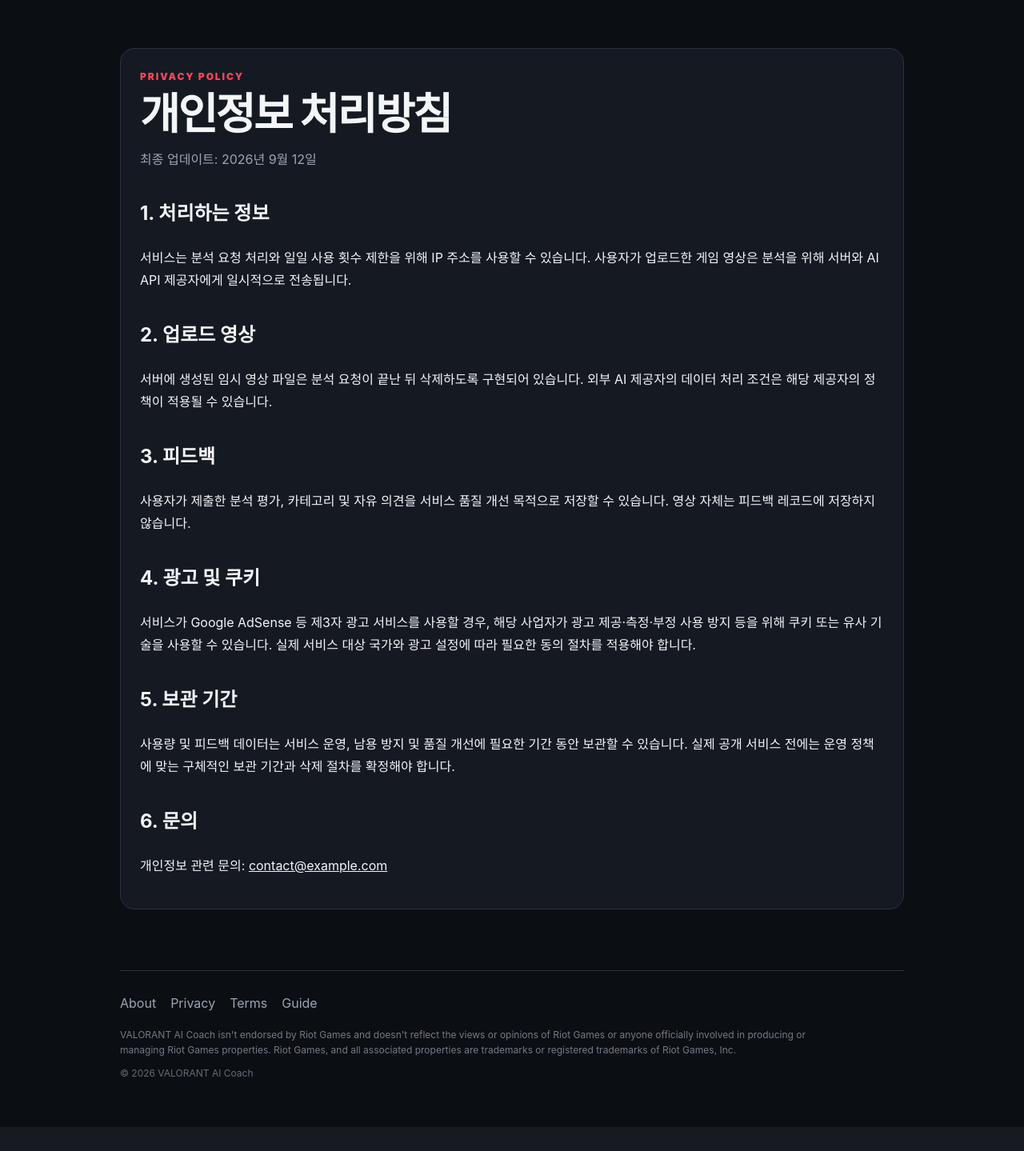
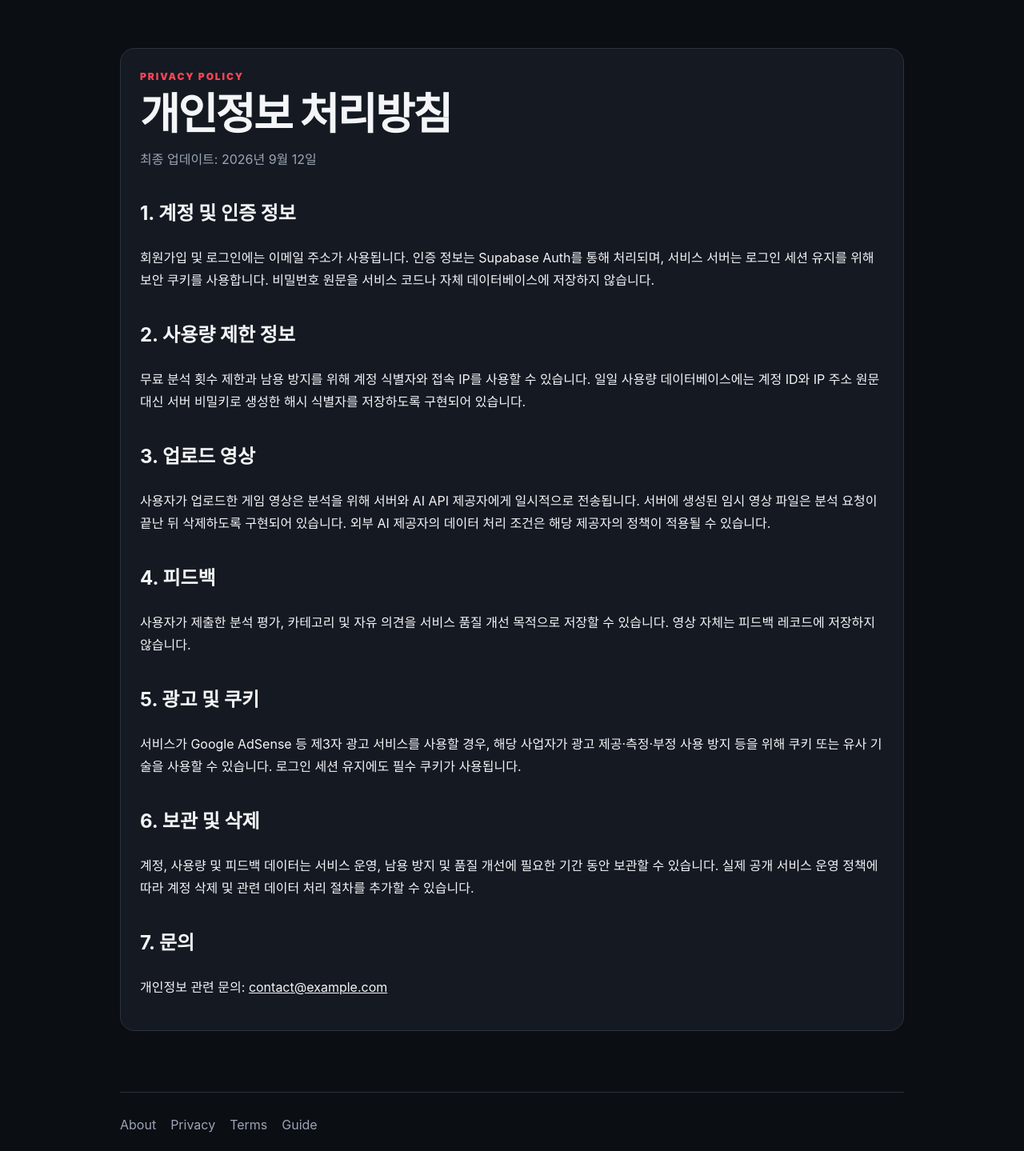
Before and after one commit to daon082312/valorant_ai_web_feedback_ads, a FastAPI app: page /privacy in a window 1280 px wide. Shown: the part 62-1501 px from the top of the page at 80% size. Before the commit the page ends 1471 px from the top, so only its background shows below. Run offline with FastAPI, Linux system fonts and the light colour scheme.

Commit message:
Update privacy policy for authentication and usage limits

```diff
--- a/valorant_ai_public_ads_FLAT/templates/privacy.html
+++ b/valorant_ai_public_ads_FLAT/templates/privacy.html
@@ -6,22 +6,25 @@
     <h1>개인정보 처리방침</h1>
     <p class="muted">최종 업데이트: 2026년 9월 12일</p>
 
-    <h2>1. 처리하는 정보</h2>
-    <p>서비스는 분석 요청 처리와 일일 사용 횟수 제한을 위해 IP 주소를 사용할 수 있습니다. 사용자가 업로드한 게임 영상은 분석을 위해 서버와 AI API 제공자에게 일시적으로 전송됩니다.</p>
+    <h2>1. 계정 및 인증 정보</h2>
+    <p>회원가입 및 로그인에는 이메일 주소가 사용됩니다. 인증 정보는 Supabase Auth를 통해 처리되며, 서비스 서버는 로그인 세션 유지를 위해 보안 쿠키를 사용합니다. 비밀번호 원문을 서비스 코드나 자체 데이터베이스에 저장하지 않습니다.</p>
 
-    <h2>2. 업로드 영상</h2>
-    <p>서버에 생성된 임시 영상 파일은 분석 요청이 끝난 뒤 삭제하도록 구현되어 있습니다. 외부 AI 제공자의 데이터 처리 조건은 해당 제공자의 정책이 적용될 수 있습니다.</p>
+    <h2>2. 사용량 제한 정보</h2>
+    <p>무료 분석 횟수 제한과 남용 방지를 위해 계정 식별자와 접속 IP를 사용할 수 있습니다. 일일 사용량 데이터베이스에는 계정 ID와 IP 주소 원문 대신 서버 비밀키로 생성한 해시 식별자를 저장하도록 구현되어 있습니다.</p>
 
-    <h2>3. 피드백</h2>
+    <h2>3. 업로드 영상</h2>
+    <p>사용자가 업로드한 게임 영상은 분석을 위해 서버와 AI API 제공자에게 일시적으로 전송됩니다. 서버에 생성된 임시 영상 파일은 분석 요청이 끝난 뒤 삭제하도록 구현되어 있습니다. 외부 AI 제공자의 데이터 처리 조건은 해당 제공자의 정책이 적용될 수 있습니다.</p>
+
+    <h2>4. 피드백</h2>
     <p>사용자가 제출한 분석 평가, 카테고리 및 자유 의견을 서비스 품질 개선 목적으로 저장할 수 있습니다. 영상 자체는 피드백 레코드에 저장하지 않습니다.</p>
 
-    <h2>4. 광고 및 쿠키</h2>
-    <p>서비스가 Google AdSense 등 제3자 광고 서비스를 사용할 경우, 해당 사업자가 광고 제공·측정·부정 사용 방지 등을 위해 쿠키 또는 유사 기술을 사용할 수 있습니다. 실제 서비스 대상 국가와 광고 설정에 따라 필요한 동의 절차를 적용해야 합니다.</p>
+    <h2>5. 광고 및 쿠키</h2>
+    <p>서비스가 Google AdSense 등 제3자 광고 서비스를 사용할 경우, 해당 사업자가 광고 제공·측정·부정 사용 방지 등을 위해 쿠키 또는 유사 기술을 사용할 수 있습니다. 로그인 세션 유지에도 필수 쿠키가 사용됩니다.</p>
 
-    <h2>5. 보관 기간</h2>
-    <p>사용량 및 피드백 데이터는 서비스 운영, 남용 방지 및 품질 개선에 필요한 기간 동안 보관할 수 있습니다. 실제 공개 서비스 전에는 운영 정책에 맞는 구체적인 보관 기간과 삭제 절차를 확정해야 합니다.</p>
+    <h2>6. 보관 및 삭제</h2>
+    <p>계정, 사용량 및 피드백 데이터는 서비스 운영, 남용 방지 및 품질 개선에 필요한 기간 동안 보관할 수 있습니다. 실제 공개 서비스 운영 정책에 따라 계정 삭제 및 관련 데이터 처리 절차를 추가할 수 있습니다.</p>
 
-    <h2>6. 문의</h2>
+    <h2>7. 문의</h2>
     <p>개인정보 관련 문의: <a href="mailto:{{ contact_email }}">{{ contact_email }}</a></p>
 </article>
 {% endblock %}
```
